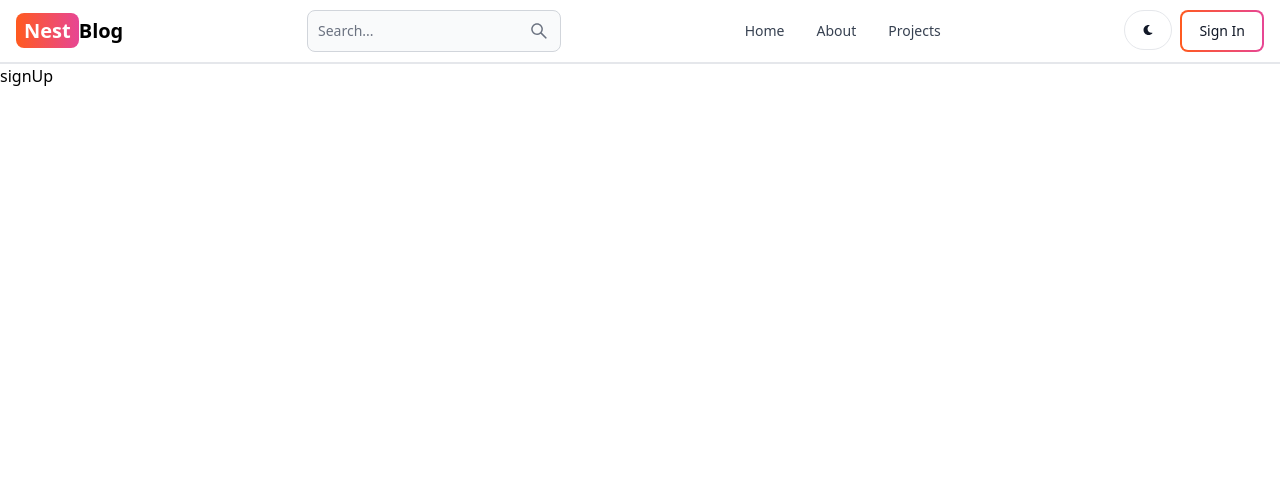
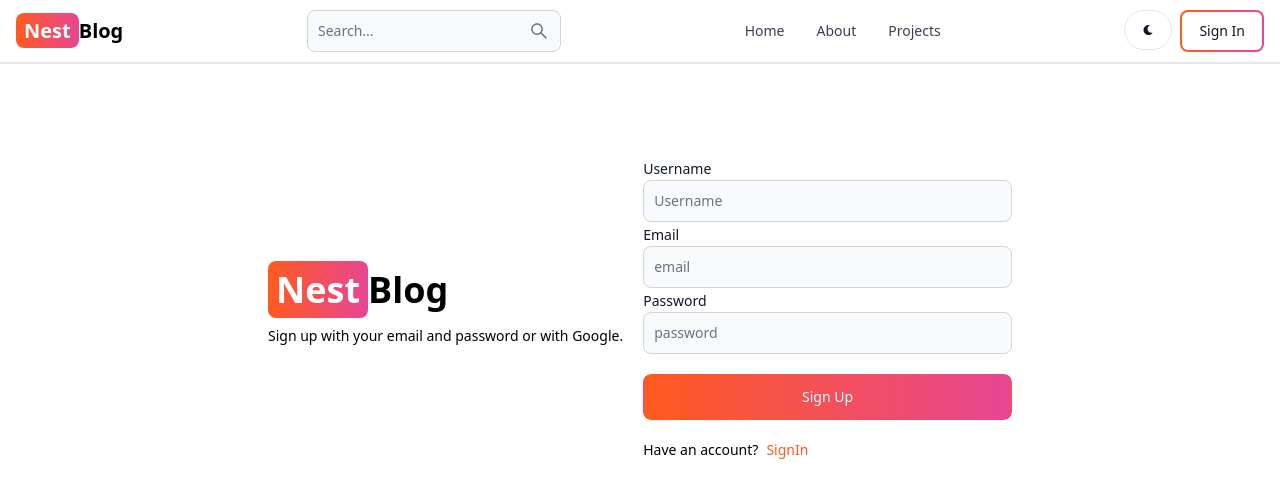
Before and after one commit to keerthanadevisaminathan/Blog_Website, a React (Vite) app in the folder vite-project/: page /sign-up in a window 1280 px wide. Shown: the top 498 px of the page. Built offline with nearby package versions, Linux system fonts and the light colour scheme.

Commit message:
Sign up page created

```diff
--- a/vite-project/src/pages/SignUp.jsx
+++ b/vite-project/src/pages/SignUp.jsx
@@ -1,9 +1,55 @@
+import { Button, Label, TextInput } from 'flowbite-react';
 import React from 'react';
+import { Link } from 'react-router-dom';
 
 export default function SignUp() {
   return (
-    <div>
-      signUp
+      <div className='min-h-screen mt-20'>
+      <div className="flex p-3 max-w-3xl mx-auto flex-col md:flex-row md:items-center gap-5">
+        <div className="">
+          <Link to="/" className='font-bold dark:text-white text-4xl'>
+            <span className='px-2 py-1 bg-gradient-to-r from-orange-500 to-pink-500 rounded-lg text-white'>Nest</span>
+            Blog
+          </Link>
+          <p className='text-sm mt-4'>Sign up with your email and password or with Google.</p>
+        </div>
+        <div className="flex-1">
+          <form>
+            <div>
+              <Label value='Username'/>
+              <TextInput
+                type='text'
+                placeholder='Username'
+                id='username'
+              />
+            </div>
+            <div>
+              <Label value='Email'/>
+              <TextInput
+                type='text'
+                placeholder='email'
+                id='email'
+              />
+            </div>
+            <div>
+              <Label value='Password'/>
+              <TextInput
+                type='text'
+                placeholder='password'
+                id='password'
+              />
+            </div>
+
+            <Button className='flex gap-2 text-sm mt-5 px-2 py-1 bg-gradient-to-r from-orange-500 to-pink-500 outline' type='submit' style={{ width: '100%' }}>
+              Sign Up
+            </Button>
+          </form>
+          <div className="flex gap-2 text-sm mt-5">
+            <span>Have an account?</span>
+            <Link to='/sign-in' className='text-orange-500'>SignIn</Link>
+          </div>
+        </div>
+      </div>
     </div>
   );
 }
```
